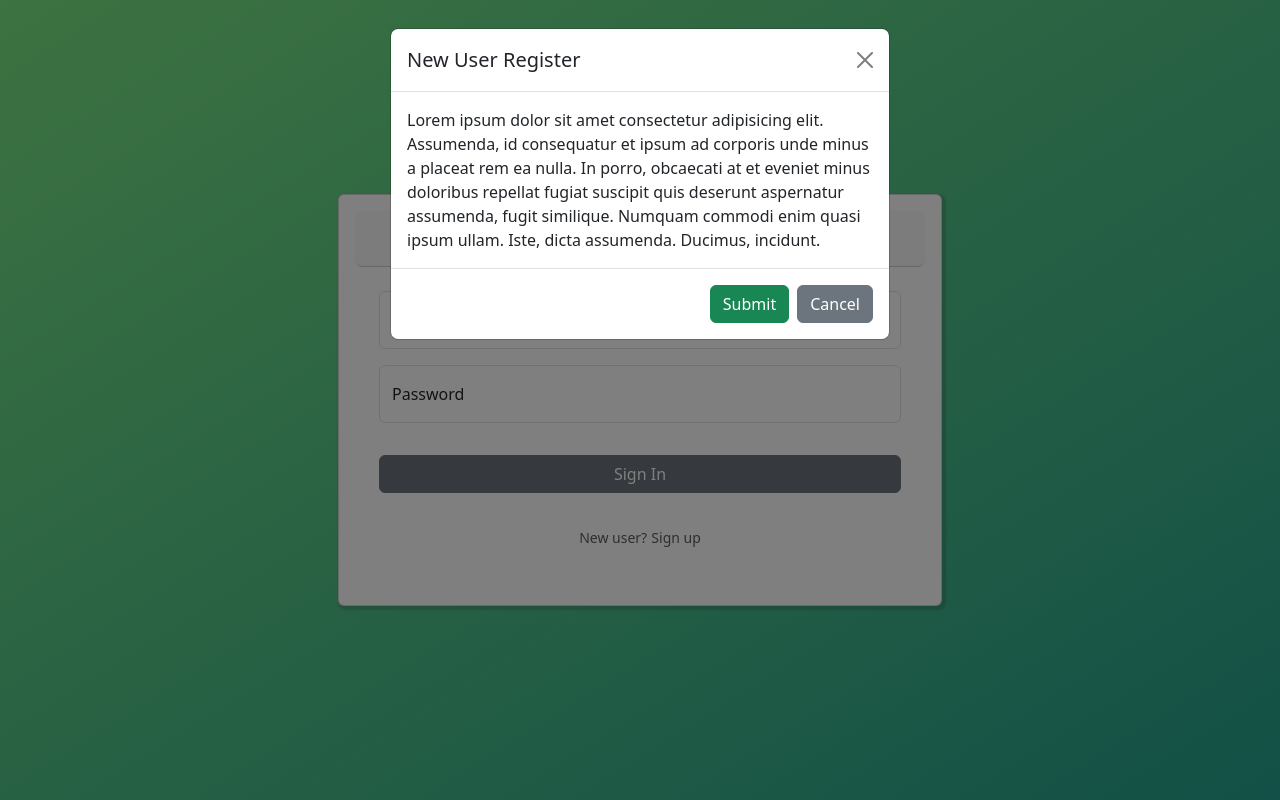
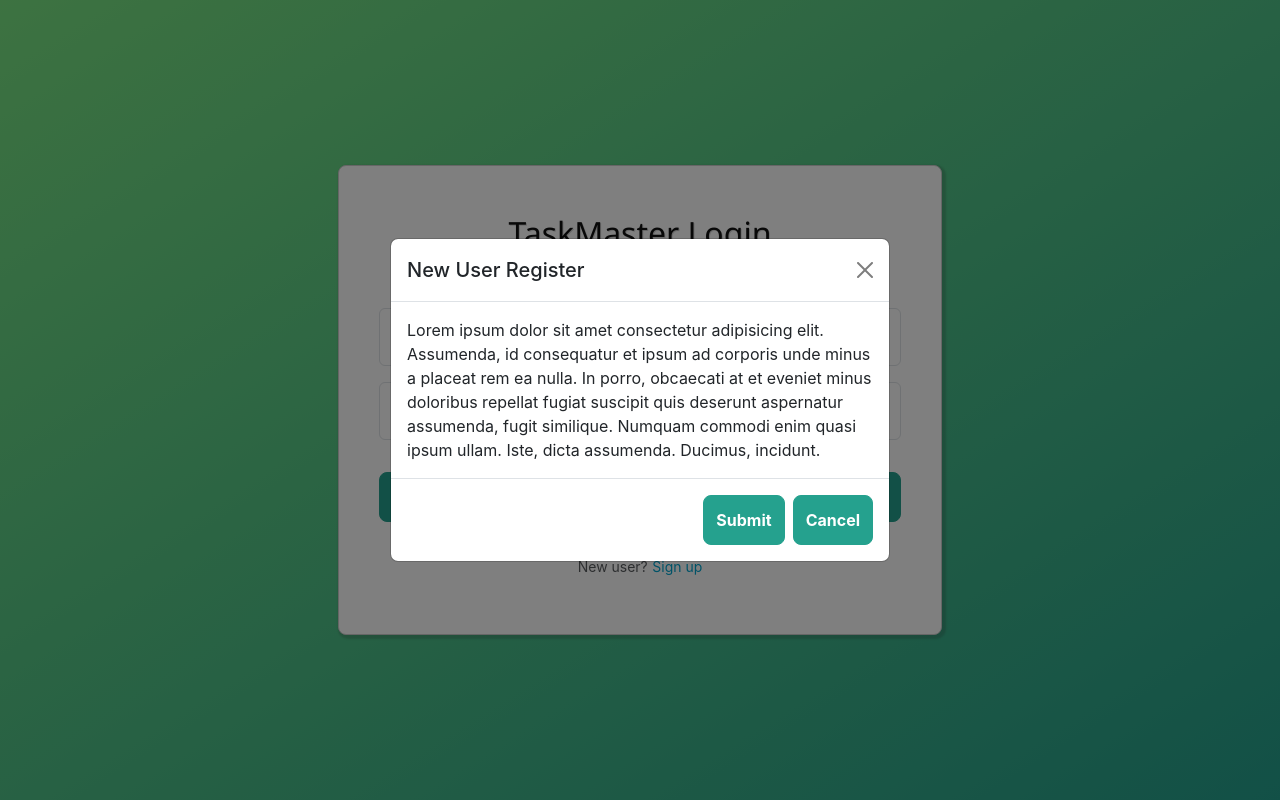
Before and after one commit to ABradbury823/taskmaster, a React (Create React App) app in the folder client/: page /login in a window 1280 px wide. Both pictures are taken after a click on the element "Sign up". Built offline with nearby package versions, Linux system fonts and the light colour scheme.

Commit message:
css override, center modal

```diff
--- a/client/src/index.js
+++ b/client/src/index.js
@@ -1,10 +1,10 @@
 import React from 'react';
 import ReactDOM from 'react-dom/client';
+import 'bootstrap/dist/css/bootstrap.min.css';
 import './index.css';
 import App from './App';
 import Login from './login/Login';
 import reportWebVitals from './reportWebVitals';
-import 'bootstrap/dist/css/bootstrap.min.css';
 import { BrowserRouter, Routes, Route } from 'react-router';
 
 const root = ReactDOM.createRoot(document.getElementById('root'));
--- a/client/src/login/NewUserForm.jsx
+++ b/client/src/login/NewUserForm.jsx
@@ -3,7 +3,7 @@ import { Button, Modal, ModalBody, ModalFooter, ModalHeader } from "reactstrap";
 
 export default function NewUserForm({open, onSubmit, onToggle}) {
   return (
-    <Modal isOpen={open} toggle={onToggle}>
+    <Modal isOpen={open} toggle={onToggle} centered>
       <ModalHeader toggle={onToggle}>New User Register</ModalHeader>
       <ModalBody>
         Lorem ipsum dolor sit amet consectetur adipisicing elit.
```
